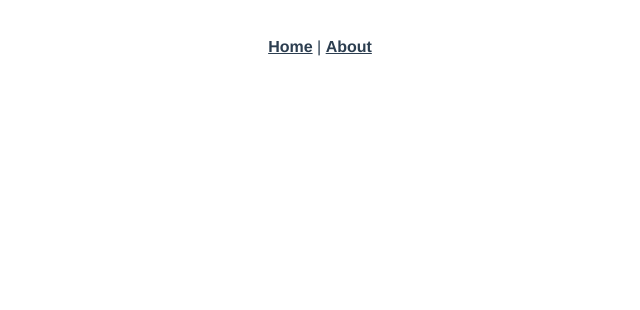
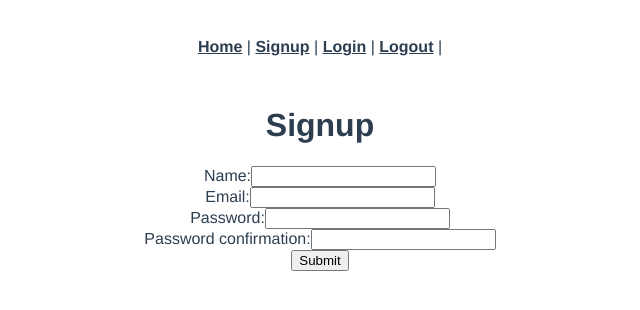
Before and after one commit to michaelwhite72/my-sportshub-vue-app, a Vue app: page /signup in a window 1280 px wide. Shown: the top 310 px of the page, without its empty margins (320-960 px from the left). Built offline with nearby package versions, Linux system fonts and the light colour scheme.

Commit message:
Added user authentication

```diff
--- a/package.json
+++ b/package.json
@@ -7,6 +7,7 @@
     "build": "vue-cli-service build"
   },
   "dependencies": {
+    "axios": "^0.21.0",
     "core-js": "^3.6.5",
     "vue": "^2.6.11",
     "vue-router": "^3.2.0"
--- a/src/App.vue
+++ b/src/App.vue
@@ -2,9 +2,13 @@
   <div id="app">
     <div id="nav">
       <router-link to="/">Home</router-link> |
-      <router-link to="/about">About</router-link>
+      <router-link to="/Signup">Signup</router-link> |
+      <router-link to="/Login">Login</router-link> |
+      <router-link to="/Logout">Logout</router-link> |
+
+      <!-- <router-link to="/about">About</router-link> -->
     </div>
-    <router-view/>
+    <router-view />
   </div>
 </template>
 
--- a/src/main.js
+++ b/src/main.js
@@ -1,10 +1,19 @@
-import Vue from 'vue'
-import App from './App.vue'
-import router from './router'
+import Vue from 'vue';
+import App from './App.vue';
+import router from './router';
+import axios from 'axios';
 
-Vue.config.productionTip = false
+axios.defaults.baseURL = process.env.NODE_ENV === "development" ? "http://localhost:3000" : "/";
+
+var jwt = localStorage.getItem("jwt");
+if (jwt) {
+  axios.defaults.headers.common["Authorization"] = "Bearer " + jwt;
+}
+
+
+Vue.config.productionTip = false;
 
 new Vue({
   router,
   render: h => h(App)
-}).$mount('#app')
+}).$mount('#app');
--- a/src/router/index.js
+++ b/src/router/index.js
@@ -1,6 +1,9 @@
-import Vue from 'vue'
-import VueRouter from 'vue-router'
-import Home from '../views/Home.vue'
+import Vue from 'vue';
+import VueRouter from 'vue-router';
+import Home from '../views/Home.vue';
+import Signup from "../views/Signup.vue";
+import Login from "../views/Login.vue";
+import Logout from "../views/Logout.vue";
 
 Vue.use(VueRouter)
 
@@ -11,14 +14,29 @@
     component: Home
   },
   {
-    path: '/about',
-    name: 'About',
-    // route level code-splitting
-    // this generates a separate chunk (about.[hash].js) for this route
-    // which is lazy-loaded when the route is visited.
-    component: () => import(/* webpackChunkName: "about" */ '../views/About.vue')
-  }
-]
+    path: '/signup',
+    name: 'signup, ',
+    component: Signup
+  },
+  {
+    path: '/login',
+    name: 'login, ',
+    component: Login
+  },
+  {
+    path: '/logout',
+    name: 'logout, ',
+    component: Logout
+  },
+  // {
+  //   path: '/about',
+  //   name: 'About',
+  //   // route level code-splitting
+  //   // this generates a separate chunk (about.[hash].js) for this route
+  //   // which is lazy-loaded when the route is visited.
+  //   component: () => import(/* webpackChunkName: "about" */ '../views/About.vue')
+  // }
+];
 
 const router = new VueRouter({
   mode: 'history',
@@ -26,4 +44,4 @@
   routes
 })
 
-export default router
+export default router;
--- a/src/views/Home.vue
+++ b/src/views/Home.vue
@@ -1,18 +1,19 @@
 <template>
   <div class="home">
-    <img alt="Vue logo" src="../assets/logo.png">
-    <HelloWorld msg="Welcome to Your Vue.js App"/>
+    <h1>{{ message }}</h1>
   </div>
 </template>
 
+<style></style>
+
 <script>
-// @ is an alias to /src
-import HelloWorld from '@/components/HelloWorld.vue'
-
 export default {
-  name: 'Home',
-  components: {
-    HelloWorld
-  }
-}
+  data: function() {
+    return {
+      message: "Welcome to Vue.js!",
+    };
+  },
+  created: function() {},
+  methods: {},
+};
 </script>
--- /dev/null
+++ b/src/views/Login.vue
@@ -0,0 +1,54 @@
+<template>
+  <div class="login">
+    <form v-on:submit.prevent="submit()">
+      <h1>Login</h1>
+      <ul>
+        <li class="text-danger" v-for="error in errors">{{ error }}</li>
+      </ul>
+      <div class="form-group">
+        <label>Email:</label>
+        <input type="email" class="form-control" v-model="email" />
+      </div>
+      <div class="form-group">
+        <label>Password:</label>
+        <input type="password" class="form-control" v-model="password" />
+      </div>
+      <input type="submit" class="btn btn-primary" value="Submit" />
+    </form>
+  </div>
+</template>
+
+<script>
+import axios from "axios";
+
+export default {
+  data: function() {
+    return {
+      email: "",
+      password: "",
+      errors: [],
+    };
+  },
+  methods: {
+    submit: function() {
+      var params = {
+        email: this.email,
+        password: this.password,
+      };
+      axios
+        .post("/api/sessions", params)
+        .then((response) => {
+          axios.defaults.headers.common["Authorization"] =
+            "Bearer " + response.data.jwt;
+          localStorage.setItem("jwt", response.data.jwt);
+          this.$router.push("/");
+        })
+        .catch((error) => {
+          this.errors = ["Invalid email or password."];
+          this.email = "";
+          this.password = "";
+        });
+    },
+  },
+};
+</script>
--- /dev/null
+++ b/src/views/Logout.vue
@@ -0,0 +1,15 @@
+<template>
+  <div class="logout"></div>
+</template>
+
+<script>
+import axios from "axios";
+
+export default {
+  created: function() {
+    delete axios.defaults.headers.common["Authorization"];
+    localStorage.removeItem("jwt");
+    this.$router.push("/");
+  },
+};
+</script>
--- /dev/null
+++ b/src/views/Signup.vue
@@ -0,0 +1,65 @@
+<template>
+  <div class="signup">
+    <form v-on:submit.prevent="submit()">
+      <h1>Signup</h1>
+      <ul>
+        <li class="text-danger" v-for="error in errors">{{ error }}</li>
+      </ul>
+      <div class="form-group">
+        <label>Name:</label>
+        <input type="text" class="form-control" v-model="name" />
+      </div>
+      <div class="form-group">
+        <label>Email:</label>
+        <input type="email" class="form-control" v-model="email" />
+      </div>
+      <div class="form-group">
+        <label>Password:</label>
+        <input type="password" class="form-control" v-model="password" />
+      </div>
+      <div class="form-group">
+        <label>Password confirmation:</label>
+        <input
+          type="password"
+          class="form-control"
+          v-model="passwordConfirmation"
+        />
+      </div>
+      <input type="submit" class="btn btn-primary" value="Submit" />
+    </form>
+  </div>
+</template>
+
+<script>
+import axios from "axios";
+
+export default {
+  data: function() {
+    return {
+      name: "",
+      email: "",
+      password: "",
+      passwordConfirmation: "",
+      errors: [],
+    };
+  },
+  methods: {
+    submit: function() {
+      var params = {
+        name: this.name,
+        email: this.email,
+        password: this.password,
+        password_confirmation: this.passwordConfirmation,
+      };
+      axios
+        .post("/api/users", params)
+        .then((response) => {
+          this.$router.push("/login");
+        })
+        .catch((error) => {
+          this.errors = error.response.data.errors;
+        });
+    },
+  },
+};
+</script>
```
Also changed, not shown: 1 other file (tests, documents, lock files or other folders).
